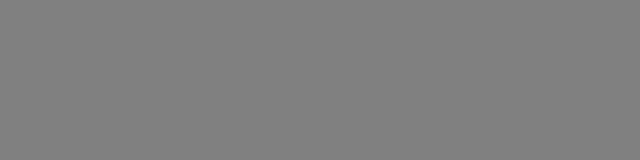
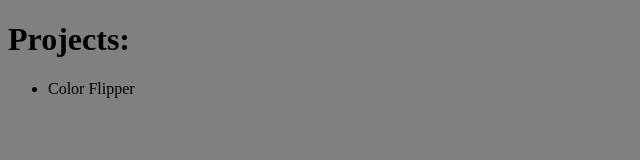
Before and after one commit to MajorOcelot/web-projects, a plain HTML site: page index.html in a window 1280 px wide. Shown: the whole page, without its empty margins (0-640 px from the left). Drawn offline with Linux system fonts and the light colour scheme.

Commit message:
Added h1 element with text along with a ul element and a li element

```diff
--- a/index.html
+++ b/index.html
@@ -9,5 +9,9 @@
 <body>
 <script href="./script.js">
 </script>
+    <h1>Projects:</h1>
+        <ul>
+            <li>Color Flipper</li>
+        </ul>
 </body>
 </html>
```
